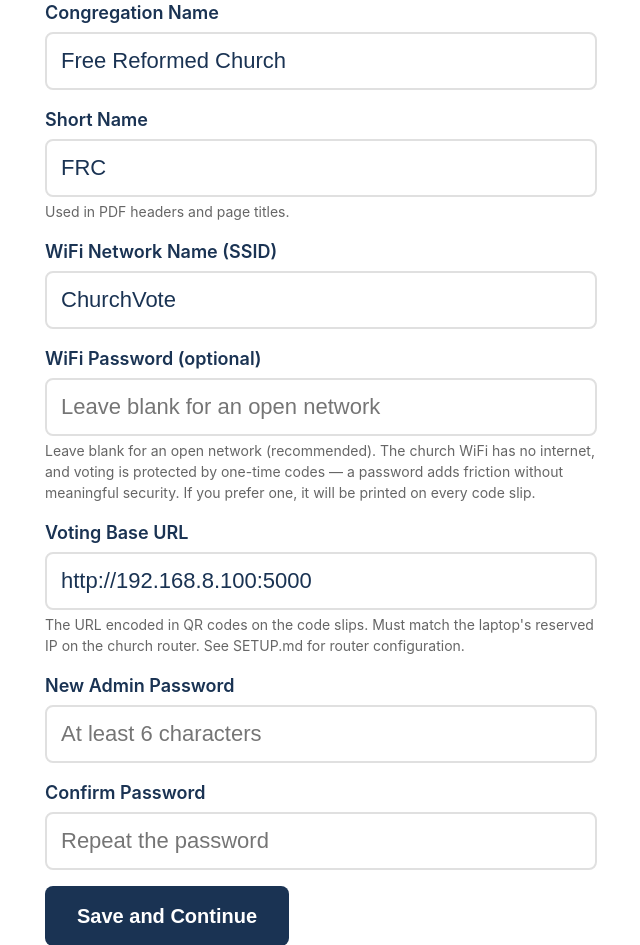
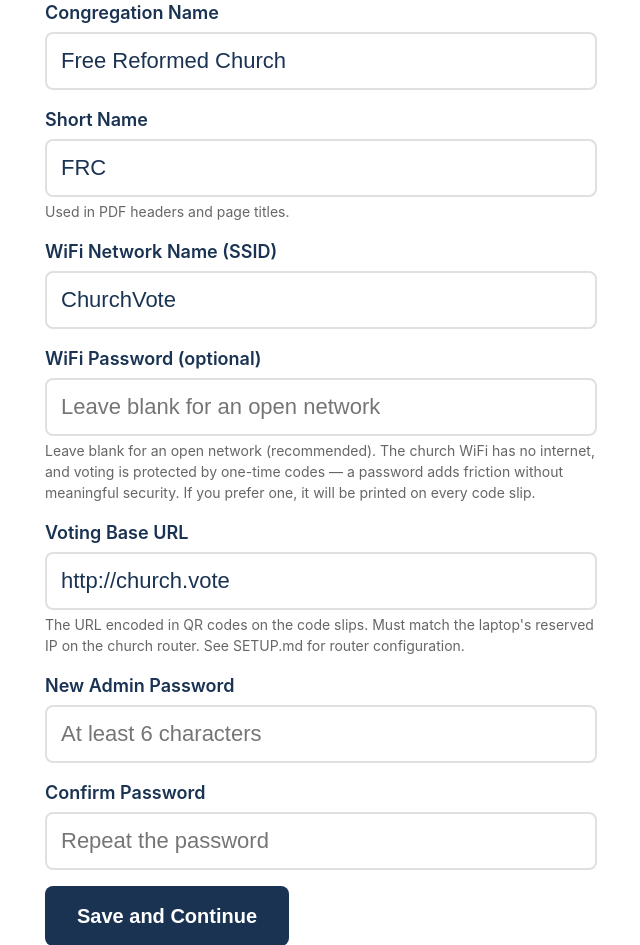
Before and after one commit to jdemooijau/frca_election_app, a Flask app: page /admin/setup in a window 1280 px wide. Shown: the part 132-1077 px from the top of the page, without its empty margins (319-959 px from the left). Run offline with Flask 3, Linux system fonts and the light colour scheme; the visitor is signed in with stand-in values (Sample User, id 1); data comes from the database, SQL or seed files in the repository.

Commit message:
Default voting URL to http://church.vote; demo no longer overwrites it
Two related fixes around voting_base_url:

- 'Load Demo Election' was overwriting voting_base_url with the
  hard-coded 192.168.8.100:5000 from DEMO_SETTINGS. The chairman's
  configured venue URL was silently lost. voting_base_url is now
  removed from DEMO_SETTINGS — load-demo touches congregation name,
  WiFi info, and the demo flag only.

- Default voting_base_url changed from http://192.168.8.100:5000 to
  http://church.vote across init_db defaults, all get_setting
  fallbacks, the setup form placeholder, and the setup form save
  default. Existing custom URLs are unaffected (settings table is
  untouched); only fresh installs and not-yet-set fallbacks pick up
  the new default.

```diff
--- a/voting-app/app.py
+++ b/voting-app/app.py
@@ -257,7 +257,7 @@ def _init_db_on(db):
         "congregation_short": "FRC",
         "wifi_ssid": "ChurchVote",
         "wifi_password": "",
-        "voting_base_url": "http://192.168.8.100:5000",
+        "voting_base_url": "http://church.vote",
         "admin_password": DEFAULT_ADMIN_PASSWORD,
         "setup_complete": "0",
         "is_demo": "0",
@@ -569,7 +569,7 @@ def inject_globals():
         "congregation_short": get_setting("congregation_short", "FRC"),
         "wifi_ssid": get_setting("wifi_ssid", "ChurchVote"),
         "wifi_password": get_setting("wifi_password", ""),
-        "voting_base_url": get_setting("voting_base_url", "http://192.168.8.100:5000"),
+        "voting_base_url": get_setting("voting_base_url", "http://church.vote"),
         "is_demo": get_setting("is_demo", "0") == "1",
     }
 
@@ -645,7 +645,7 @@ def admin_setup():
         set_setting("congregation_short", congregation_short or congregation_name)
         set_setting("wifi_ssid", wifi_ssid or "ChurchVote")
         set_setting("wifi_password", wifi_password)
-        set_setting("voting_base_url", voting_base_url or "http://192.168.8.100:5000")
+        set_setting("voting_base_url", voting_base_url or "http://church.vote")
         if password_to_save is not None:
             set_setting("admin_password", password_to_save)
         set_setting("setup_complete", "1")
@@ -668,7 +668,7 @@ def _render_setup_form():
         congregation_short=get_setting("congregation_short", ""),
         wifi_ssid=get_setting("wifi_ssid", "ChurchVote"),
         wifi_password=get_setting("wifi_password", ""),
-        voting_base_url=get_setting("voting_base_url", "http://192.168.8.100:5000"),
+        voting_base_url=get_setting("voting_base_url", "http://church.vote"),
     )
 
 
@@ -1960,7 +1960,9 @@ DEMO_SETTINGS = {
     "congregation_short": "FRC Darling Downs",
     "wifi_ssid": "ChurchVote",
     "wifi_password": "",
-    "voting_base_url": "http://192.168.8.100:5000",
+    # voting_base_url intentionally NOT in DEMO_SETTINGS — the chairman
+    # configures it for their venue and we must not overwrite it on a
+    # 'Load Demo' click.
     "is_demo": "1",
     "setup_complete": "1",
 }
@@ -2696,7 +2698,7 @@ def _build_display_data():
 
     wifi_ssid = get_setting("wifi_ssid", "")
     wifi_password = get_setting("wifi_password", "")
-    vote_url = get_setting("voting_base_url", "http://192.168.8.100:5000")
+    vote_url = get_setting("voting_base_url", "http://church.vote")
 
     paper_guide = [
         {
@@ -3027,7 +3029,7 @@ def admin_codes_pdf(election_id):
         short_name=get_setting("congregation_short", "FRC"),
         wifi_ssid=get_setting("wifi_ssid", "ChurchVote"),
         wifi_password=get_setting("wifi_password", ""),
-        base_url=get_setting("voting_base_url", "http://192.168.8.100:5000"),
+        base_url=get_setting("voting_base_url", "http://church.vote"),
         is_demo=is_demo,
     )
     return send_file(buf, mimetype="application/pdf", as_attachment=True,
@@ -3150,7 +3152,7 @@ def admin_dual_ballot_pdf(election_id):
         codes=codes[:20],
         wifi_ssid=get_setting("wifi_ssid", "ChurchVote"),
         wifi_password=get_setting("wifi_password", ""),
-        base_url=get_setting("voting_base_url", "http://192.168.8.100:5000"),
+        base_url=get_setting("voting_base_url", "http://church.vote"),
     )
 
     return send_file(buf, mimetype="application/pdf", as_attachment=True,
@@ -3206,7 +3208,7 @@ def admin_dual_sided_ballots_pdf(election_id):
         codes=unused_codes,
         wifi_ssid=get_setting("wifi_ssid", "ChurchVote"),
         wifi_password=get_setting("wifi_password", ""),
-        base_url=get_setting("voting_base_url", "http://192.168.8.100:5000"),
+        base_url=get_setting("voting_base_url", "http://church.vote"),
         member_count=election["participants"] or 0,
         is_demo=is_demo,
     )
@@ -3272,7 +3274,7 @@ def admin_printer_pack_zip(election_id):
         codes=unused_codes,
         wifi_ssid=get_setting("wifi_ssid", "ChurchVote"),
         wifi_password=get_setting("wifi_password", ""),
-        base_url=get_setting("voting_base_url", "http://192.168.8.100:5000"),
+        base_url=get_setting("voting_base_url", "http://church.vote"),
         congregation_name=cong_name,
         members=[dict(m) for m in members],
         election_date=election["election_date"],
--- a/voting-app/templates/admin/setup.html
+++ b/voting-app/templates/admin/setup.html
@@ -55,7 +55,7 @@
             <label for="voting_base_url">Voting Base URL</label>
             <input type="text" id="voting_base_url" name="voting_base_url"
                    value="{{ voting_base_url }}"
-                   placeholder="http://192.168.8.100:5000"
+                   placeholder="http://church.vote"
                    autocomplete="off">
             <p style="font-size: 14px; color: #666; margin-top: 4px;">
                 The URL encoded in QR codes on the code slips. Must match the laptop's
```
